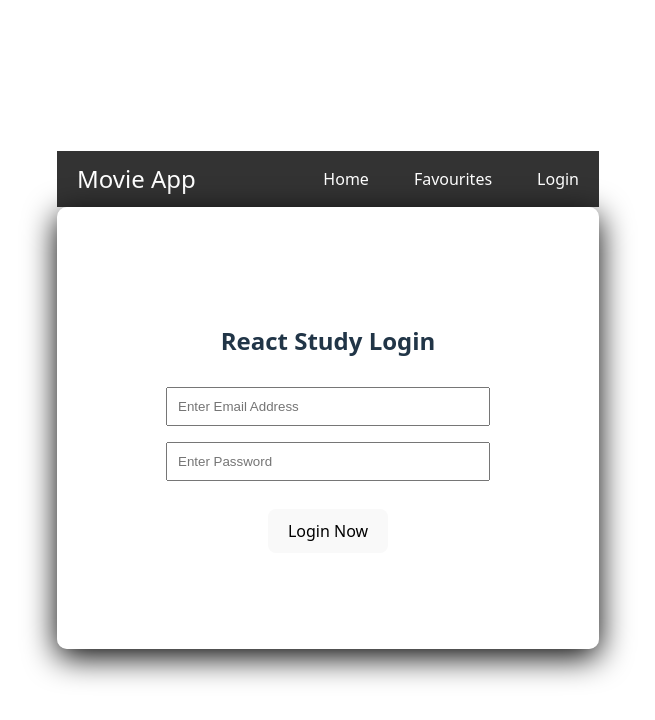
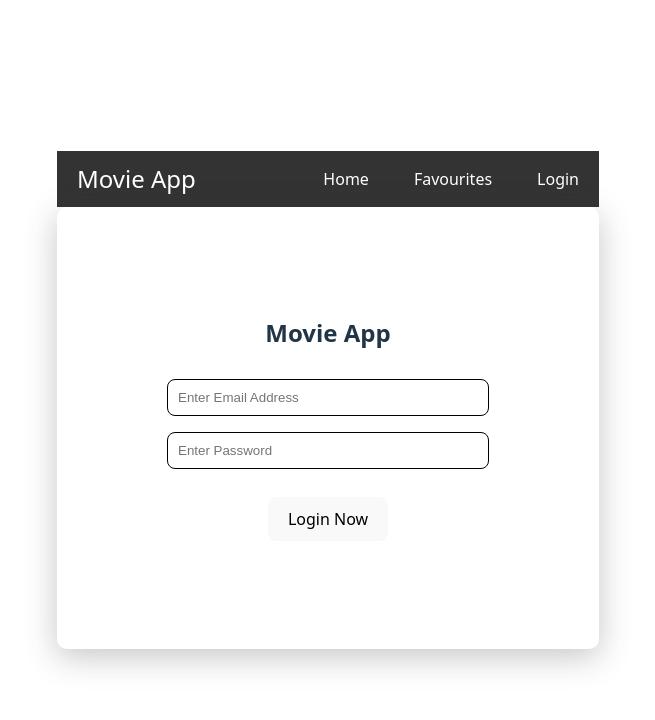
Before and after one commit to j0ec0de/react-study, a React (Vite) app: page /login in a window 1280 px wide. Shown: the top 720 px of the page, without its empty margins (312-967 px from the left). Built offline with nearby package versions, Linux system fonts and the light colour scheme.

Commit message:
updated login card

```diff
--- a/src/components/Card.jsx
+++ b/src/components/Card.jsx
@@ -19,13 +19,14 @@ function Card(){
   return (
     <>
       <div className='login-card'>
-        <h2> React Study Login</h2>
+        <h2>Movie App</h2>
         <input
           type="text"
           name="email"
           value={email}
           placeholder="Enter Email Address"
           onChange={(e) => setEmail(e.target.value)}
+          required='true'
         />
         <input
           type="password"
@@ -33,6 +34,7 @@ function Card(){
           value={password}
           placeholder="Enter Password"
           onChange={(e) => setPassword(e.target.value)}
+          required='true'
         />
         <button className='login-btn' onClick={onButtonClick}> Login Now </button>
       </div>
--- a/src/index.css
+++ b/src/index.css
@@ -79,17 +79,25 @@ button:focus-visible {
   height: 400px;
   padding: 20px;
   background: rgba( 255, 255, 255, 0.25 );
-  box-shadow: 0 8px 32px 0 rgb(0, 0, 0);
+  box-shadow: 0 8px 32px 0 rgba(62, 62, 62, 0.293);
   backdrop-filter: blur( 4px );
   -webkit-backdrop-filter: blur( 4px );
   border-radius: 10px;
   border: 1px solid rgba( 255, 255, 255, 0.18 );
 }
 
+.login-card h2 {
+  margin-top: 0px;
+}
+
 input {
   padding: 10px;
   margin: 8px;
   width: 60%;
+  background-color: #ffffff;
+  color: #000000;
+  border-radius: 8px;
+  border: 0.5px solid black;
 }
 
 .login-btn {
```
